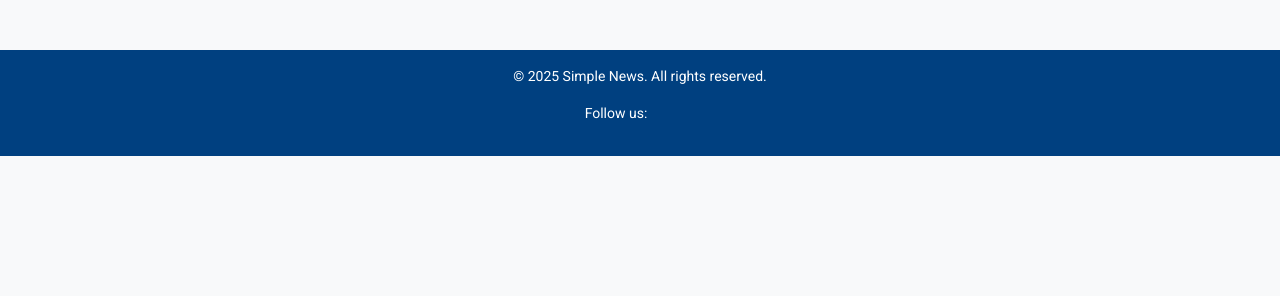
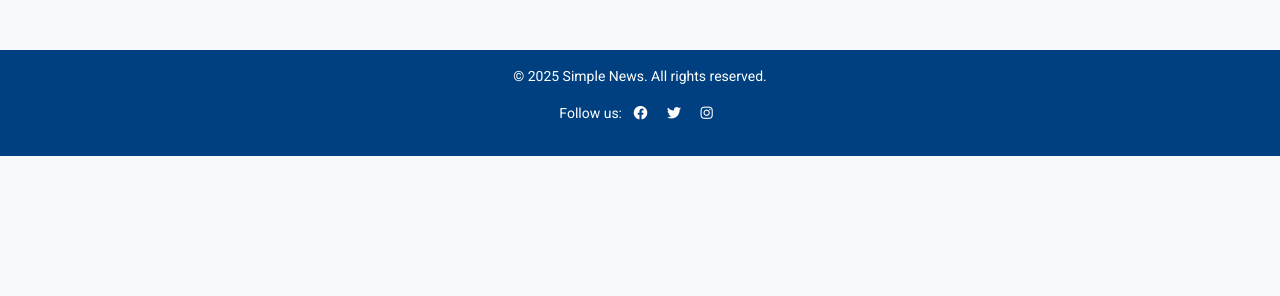
Before and after one commit to MaejorS/ciproject4, a Django app: page / in a window 1280 px wide. Shown: the part 151-447 px from the top of the page. Run offline with Django 4.2, Linux system fonts and the light colour scheme; data that the repository does not hold is empty.

Commit message:
Add font awesome link to index.html file

```diff
--- a/templates/base.html
+++ b/templates/base.html
@@ -8,6 +8,10 @@
 
         <!-- Google Fonts -->
         <link href="https://fonts.googleapis.com/css2?family=Roboto:wght@400;700&display=swap" rel="stylesheet">
+
+        <!-- Font Awesome -->
+        <link rel="stylesheet" href="https://cdnjs.cloudflare.com/ajax/libs/font-awesome/5.15.3/css/all.min.css">
+
 
         <!-- Bootstrap CSS -->
         <link href="https://cdn.jsdelivr.net/npm/bootstrap@5.1.3/dist/css/bootstrap.min.css" rel="stylesheet">
```
